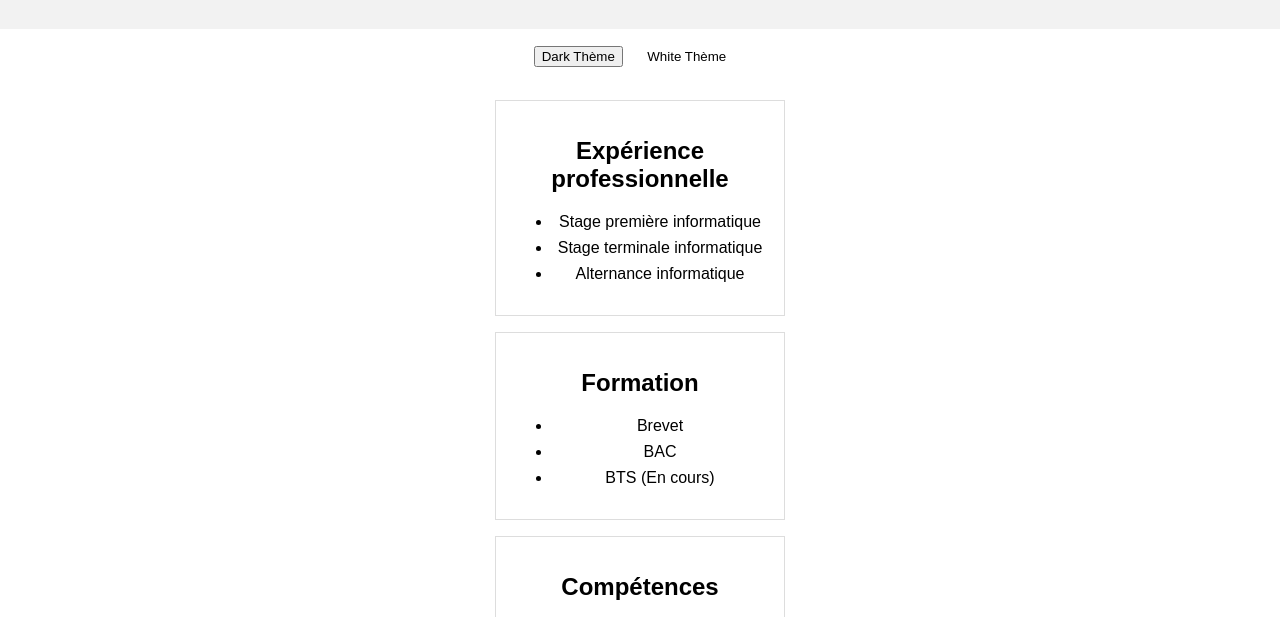
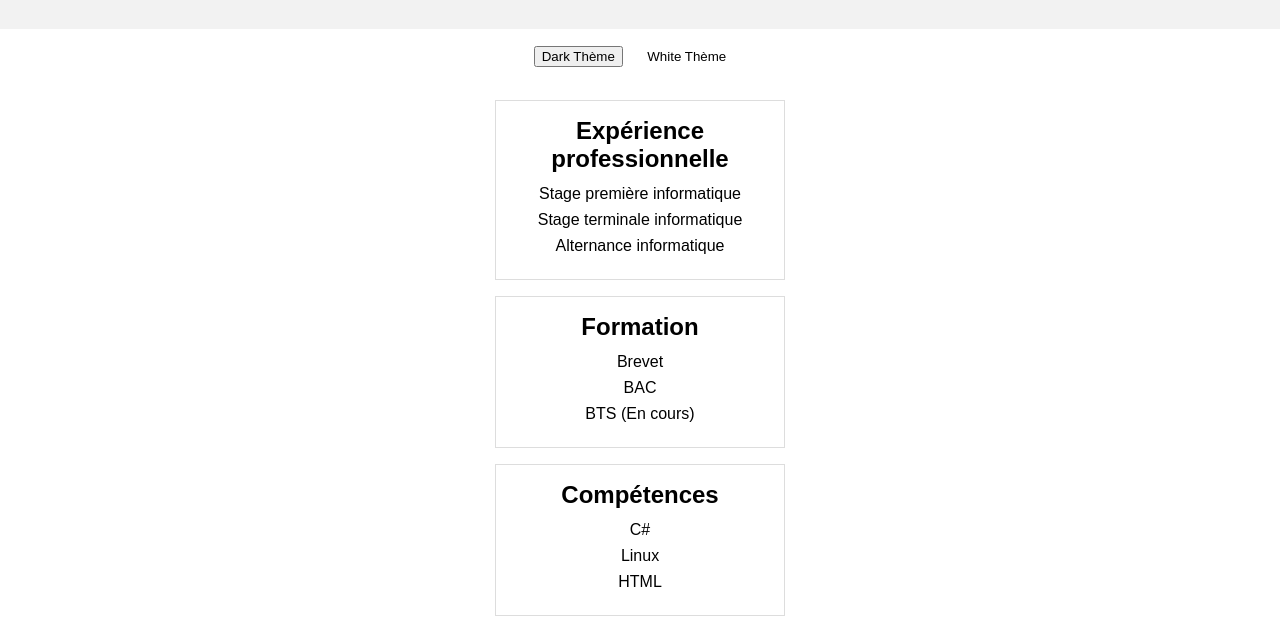
Before and after one commit to ThomasT421/CV.github.io, a plain HTML site: page index.html in a window 1280 px wide. Shown: the part 90-707 px from the top of the page. Drawn offline with Linux system fonts and the light colour scheme.

Commit message:
Update style.css

```diff
--- a/style.css
+++ b/style.css
@@ -24,9 +24,9 @@ section {
     position: relative;
 }
 
-/*section h2 {
+section h2 {
     margin: 0 0 0.5em 0;
-    text-align: center;*/
+    text-align: center;
 }
 
 section ul {
```
